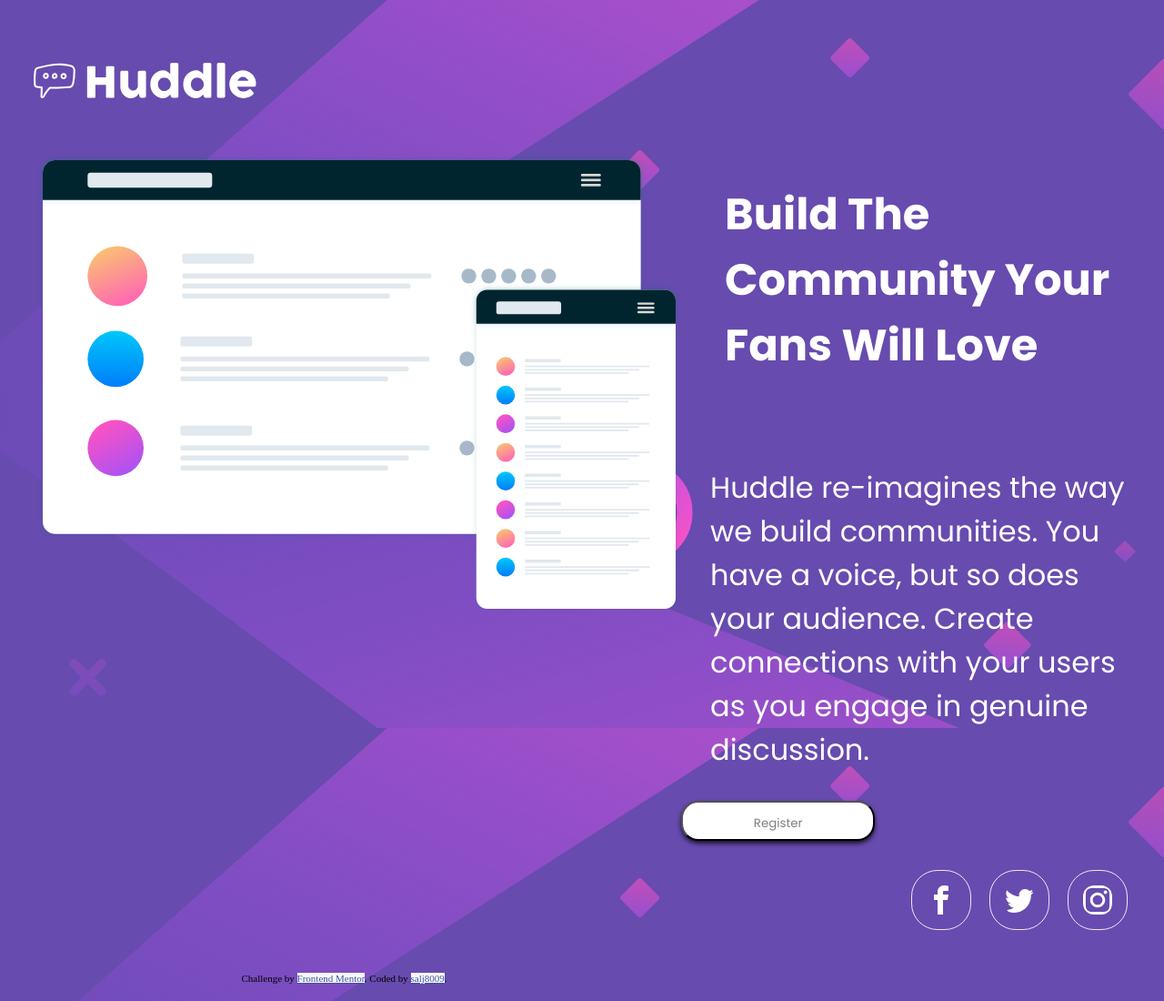
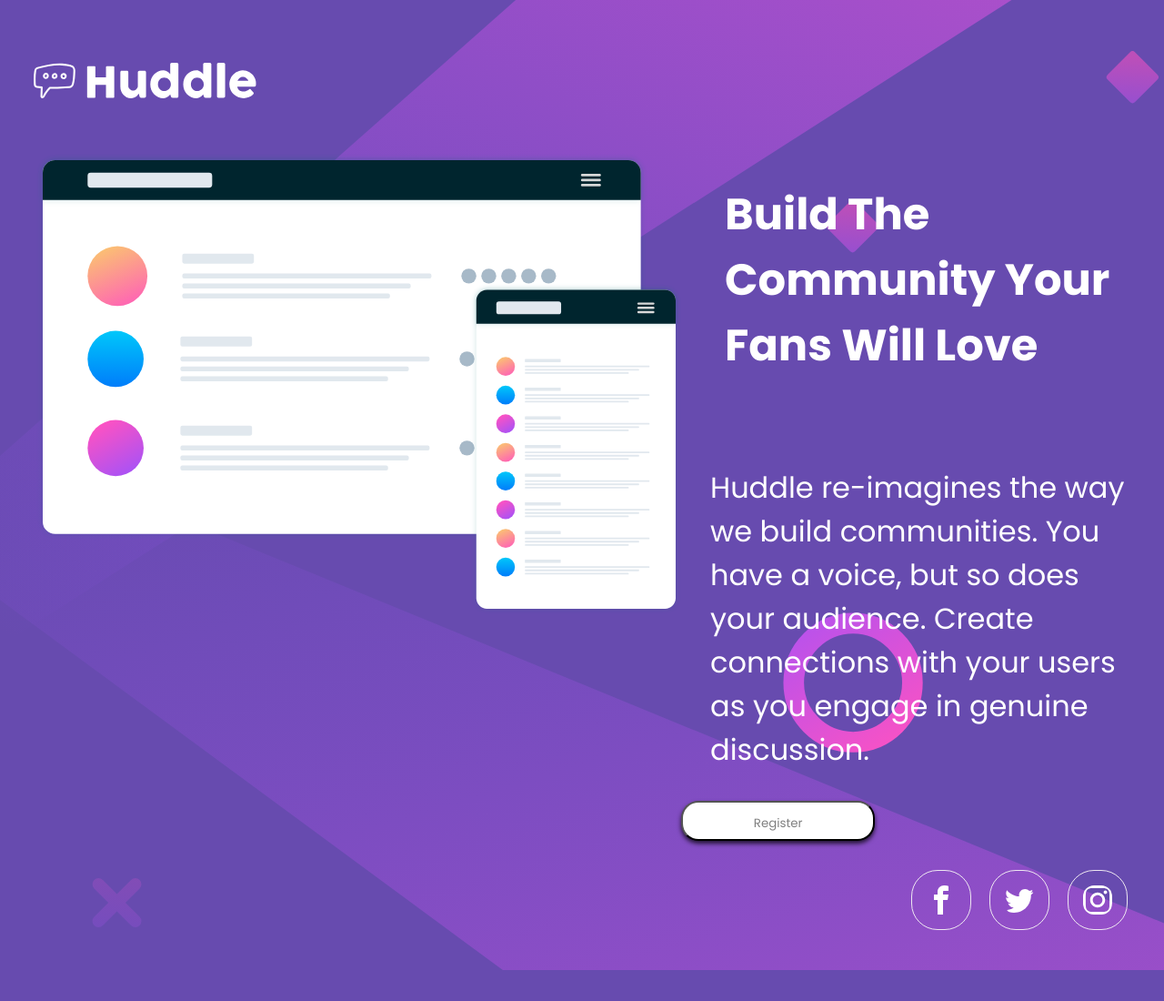
Before and after one commit to salj8009/Huddle-landing-page, a plain HTML site: page index.html in a window 1280 px wide. Shown: the whole page at 91% size. After the commit the page ends 1066 px from the top, so only its background shows below. Drawn offline with Linux system fonts and the light colour scheme.

Commit message:
se agrego cover

```diff
--- a/css/estilos.css
+++ b/css/estilos.css
@@ -45,6 +45,7 @@ and (min-width: 376px) {
 	body {
 		background-color:hsl(257, 40%, 49%);
 		background-image: url(../images/bg-desktop.svg);
+		background-size:  cover;
 	}
 	.logo {
 		display: block;
--- a/index.html
+++ b/index.html
@@ -35,12 +35,12 @@
             <img class="sociales" src="images/instagram.svg" alt="instagram">
           </div>
     </div>
-          <footer>
+        <!--  <footer>
             <p class="attribution">
               Challenge by <a href="https://www.frontendmentor.io?ref=challenge" target="_blank">Frontend Mentor</a>.
               Coded by <a href="https://github.com/salj8009" target="_blank">salj8009</a>.
             </p>
-          </footer>
+          </footer> -->
   </div>
 </body>
 </html>
```
